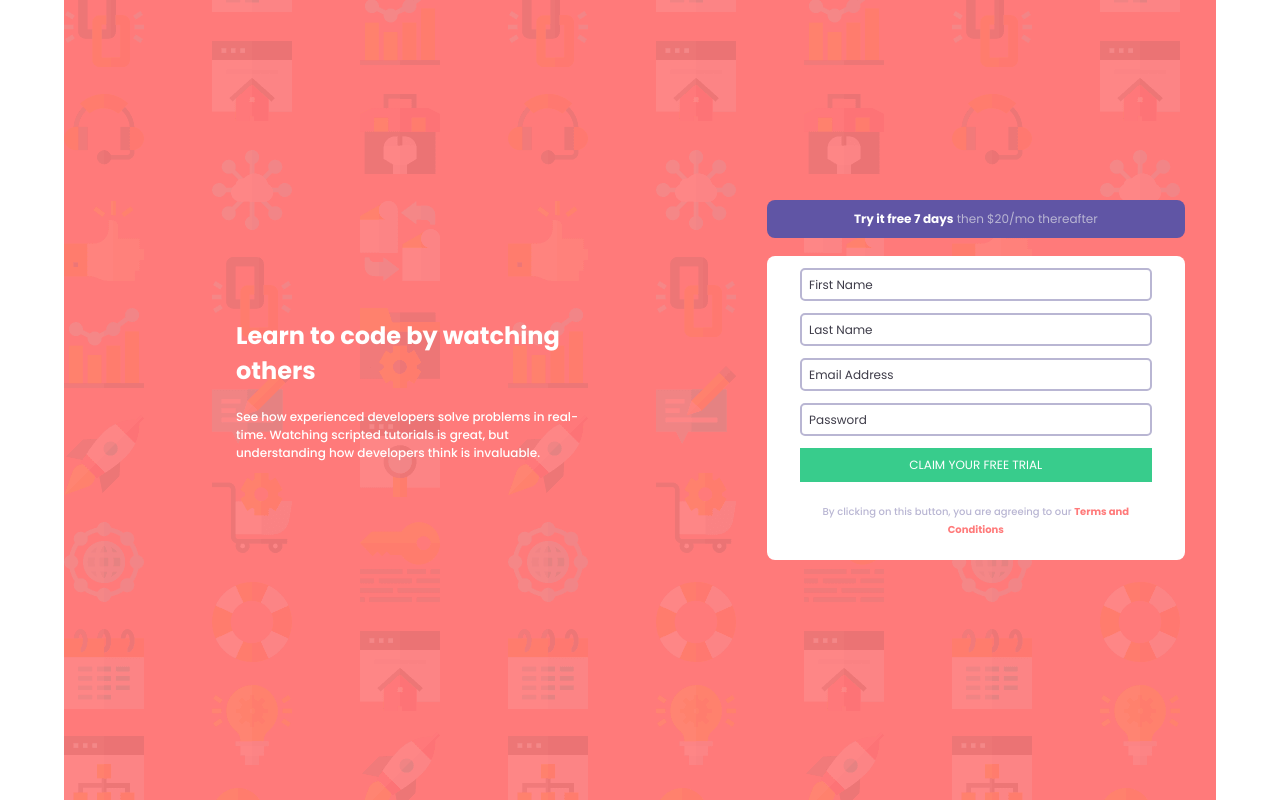
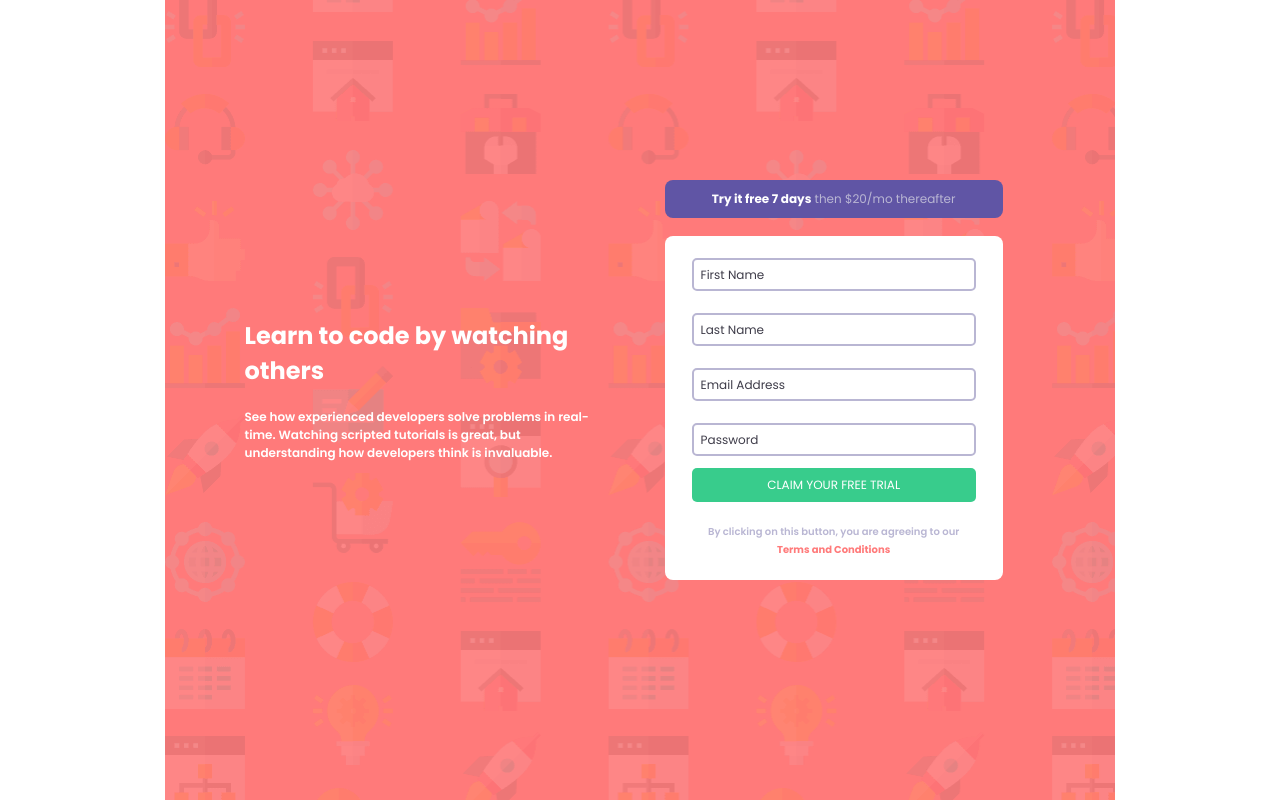
Before and after one commit to Tola-C/responsive_media_queries_task, a plain HTML site: page index.html in a window 1280 px wide. Drawn offline with Linux system fonts and the light colour scheme.

Commit message:
update desktop view margin, center on body tag and add button hover effects

```diff
--- a/style.css
+++ b/style.css
@@ -17,10 +17,11 @@ body{
     height: 100vh;
     place-items:center ;
     align-items: center;
+    justify-content: center;
     display: flex;
 }
 main{
-    max-width: 375px;
+    max-width: 450px;
     min-width:275px;
     height: 100vh;
     background-image: url("images/bg-intro-mobile.png");
@@ -130,6 +131,7 @@ input[type=text], input[type=email], input[type=password] {
     border: none;
     font-family: 'Poppins', sans-serif;
     font-size: 12px;
+    border-radius: 5px;
 }
 
 ::placeholder{
@@ -143,10 +145,21 @@ a{
     color: var(--red);
 }
 
-@media screen and (max-width:1440px) and (min-width: 376px){
+.trialbutton:hover{
+    cursor: pointer;
+    border: 2px solid var(--blue);
+    box-shadow: 2px 4px var(--grayishblue);
+}
+.claimbutton:hover{
+    cursor: pointer;
+    border: 2px solid var(--green);
+    box-shadow: 2px 4px var(--grayishblue);
+}
+
+@media screen and (max-width:1600px) and (min-width: 451px){
     main{
         max-width: 1500px;
-        min-width: 376;
+        min-width: 451;
         height: 100vh;
         background-image: url("images/bg-intro-desktop.png");
         background-color: var(--red);
@@ -160,9 +173,10 @@ a{
         align-items: left;
     }
     .container1{
-        width: 40%;
+        width: 60vh;
         height: 100%;
         display: flex;
+        margin-left: 20px;
         flex-direction: column;
         /* justify-content: center; */
         align-items: center;
@@ -171,28 +185,29 @@ a{
     }
     .trialbutton{
         padding: 10px;
-        width:90%;
-        margin-left: 15px;
-        margin-right: 80px;
-        align-items: center;
+        width:75%;
+        margin-left: 0px;
+        margin-right:120px ;
+        /* align-items: Left; */
+        /* justify-self: Left; */
     }
     p{
         text-align: left;
-        width: 50%;
-        font-weight: 500;
+        width: 75%;
+        font-weight: 600;
     }
     h2{
         text-align: Left;
-        width: 50%;
+        width: 75%;
         font-weight: 700;
     }
 
     table{
-        width:90%;
+        width:75%;
         height: 60%;
         border-radius: 8px;
         background-color: white;
-        margin-left: 15px;
+        margin-left: 0px;
         margin-right: 80px;
         align-items: center;
         margin-bottom: 40px;
@@ -202,7 +217,7 @@ a{
     input[type=text], input[type=email], input[type=password] {
         width: 85%;
         padding: 7px;
-        margin-top: 10px;
+        margin-top: 20px;
         border: 2px solid var(--grayishblue);
         border-radius: 5px;
     }
```
